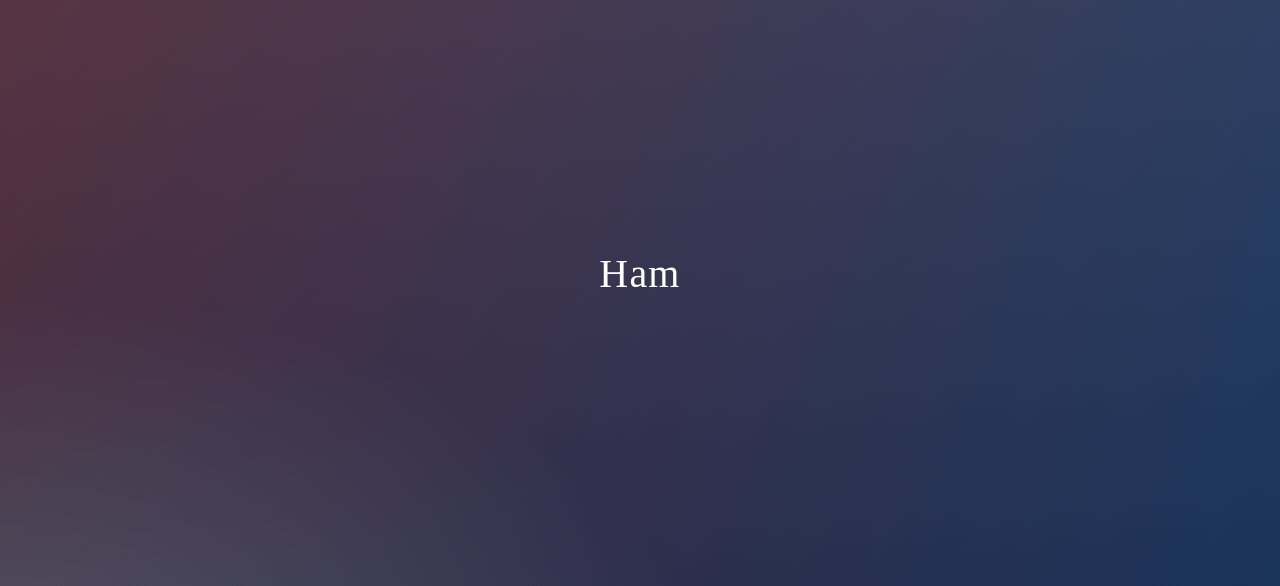
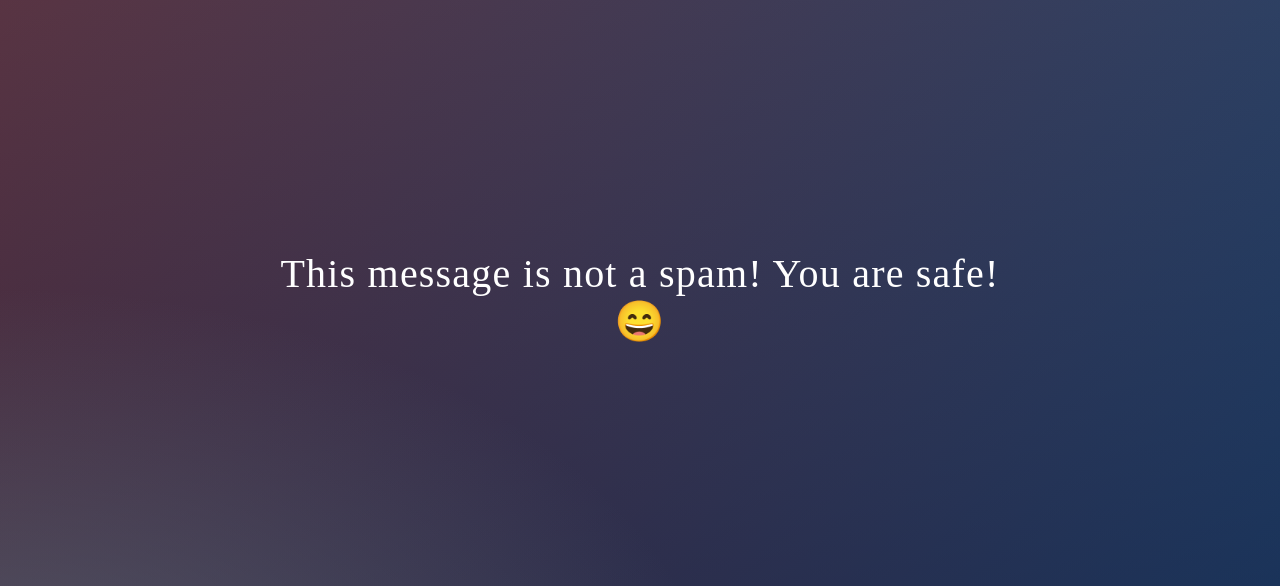
Before and after one commit to ank232/nlp-project, a Flask app: template app/templates/public/result.html in a window 1280 px wide. Shown: the part 59-645 px from the top of the page. Run offline with Flask 2, Linux system fonts and the light colour scheme; the template is opened without the code that fills it, so the values that code supplies are empty.

Commit message:
Update result.html

```diff
--- a/app/templates/public/result.html
+++ b/app/templates/public/result.html
@@ -11,9 +11,14 @@
         <div class="column">
             <div>
                 {% if prediction ==1%}
-                <h1>Spam</h1>
+                <h1>
+                    <p>🤔</p>Beware! The message is a spam
+
+                </h1>
                 {%else%}
-                <h1>Ham</h1>
+                <h1>This message is not a spam! You are safe!
+                    <p>&#128516</p>
+                </h1>
                 {%endif%}
             </div>
         </div>
```
